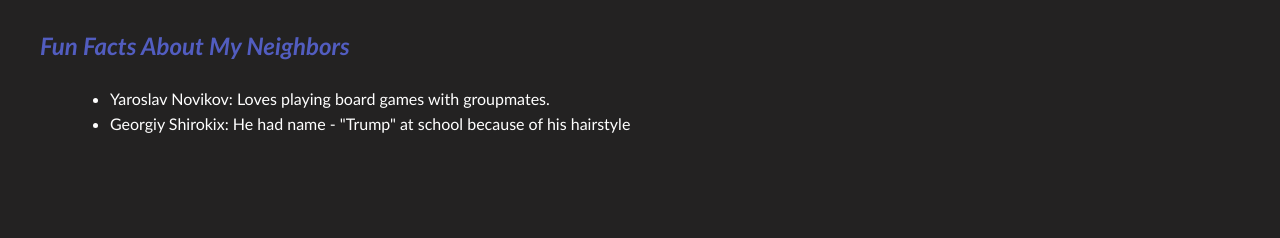
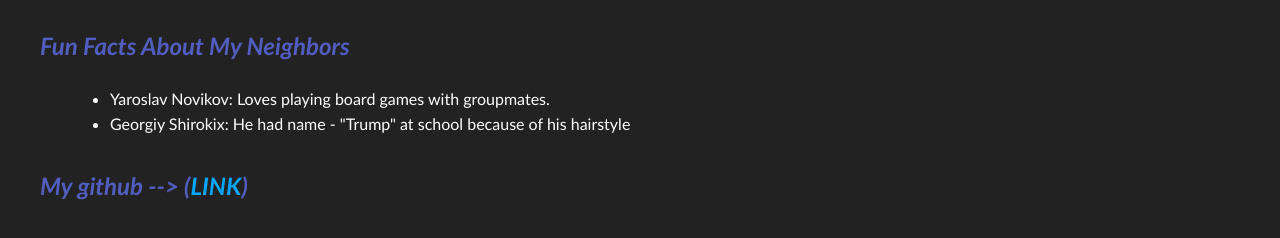
Before and after one commit to artemdu2/artemdu2.github.io, a plain HTML site: page index.html in a window 1280 px wide. Shown: the part 800-1038 px from the top of the page. Before the commit the page ends 977 px from the top, so only its background shows below. Drawn offline with Linux system fonts and the light colour scheme.

Commit message:
Update index.html

```diff
--- a/index.html
+++ b/index.html
@@ -48,5 +48,6 @@
 <li>Yaroslav Novikov: Loves playing board games with groupmates.</li>
 <li>Georgiy Shirokix: He had name - "Trump" at school because of his hairstyle</li>
 </ul>
+<h2>My github --> (<a href="https://artemdu2.github.io" target="_blank">LINK</a>)</h2>
 </body>
 </html>
```
